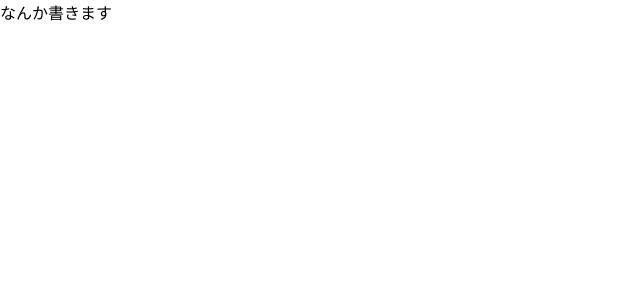
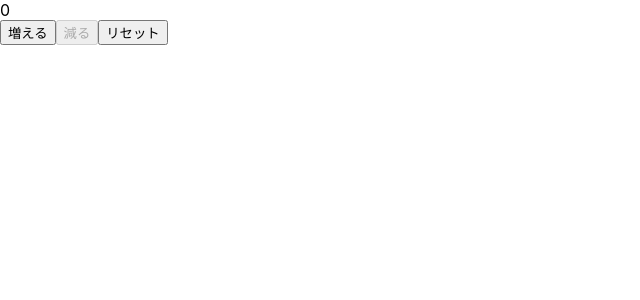
Before and after one commit to hisho/practice-react, a React (Create React App) app: page / in a window 1280 px wide. Shown: the top 300 px of the page, without its empty margins (0-640 px from the left). Built offline with nearby package versions, Linux system fonts and the light colour scheme.

Commit message:
✨ add couner app

```diff
--- a/src/App.tsx
+++ b/src/App.tsx
@@ -1,5 +1,43 @@
+import './app.css'
+import { useState } from 'react'
+
 function App() {
-  return <div className="App">なんか書きます</div>
+  const [count, setCount] = useState(0)
+  console.log(count)
+
+  //増えるは5で止まる
+  //減るは0で止まる
+  return (
+    <div>
+      <div className="App">{count}</div>
+      <button
+        disabled={count >= 5}
+        type={'button'}
+        onClick={() => {
+          setCount((prevState) => prevState + 1)
+        }}
+      >
+        増える
+      </button>
+      <button
+        disabled={count <= 0}
+        type={'button'}
+        onClick={() => {
+          setCount((prevState) => prevState - 1)
+        }}
+      >
+        減る
+      </button>
+      <button
+        type={'button'}
+        onClick={() => {
+          setCount(0)
+        }}
+      >
+        リセット
+      </button>
+    </div>
+  )
 }
 
 export default App
```
Also changed, not shown: src/app.css (added).
